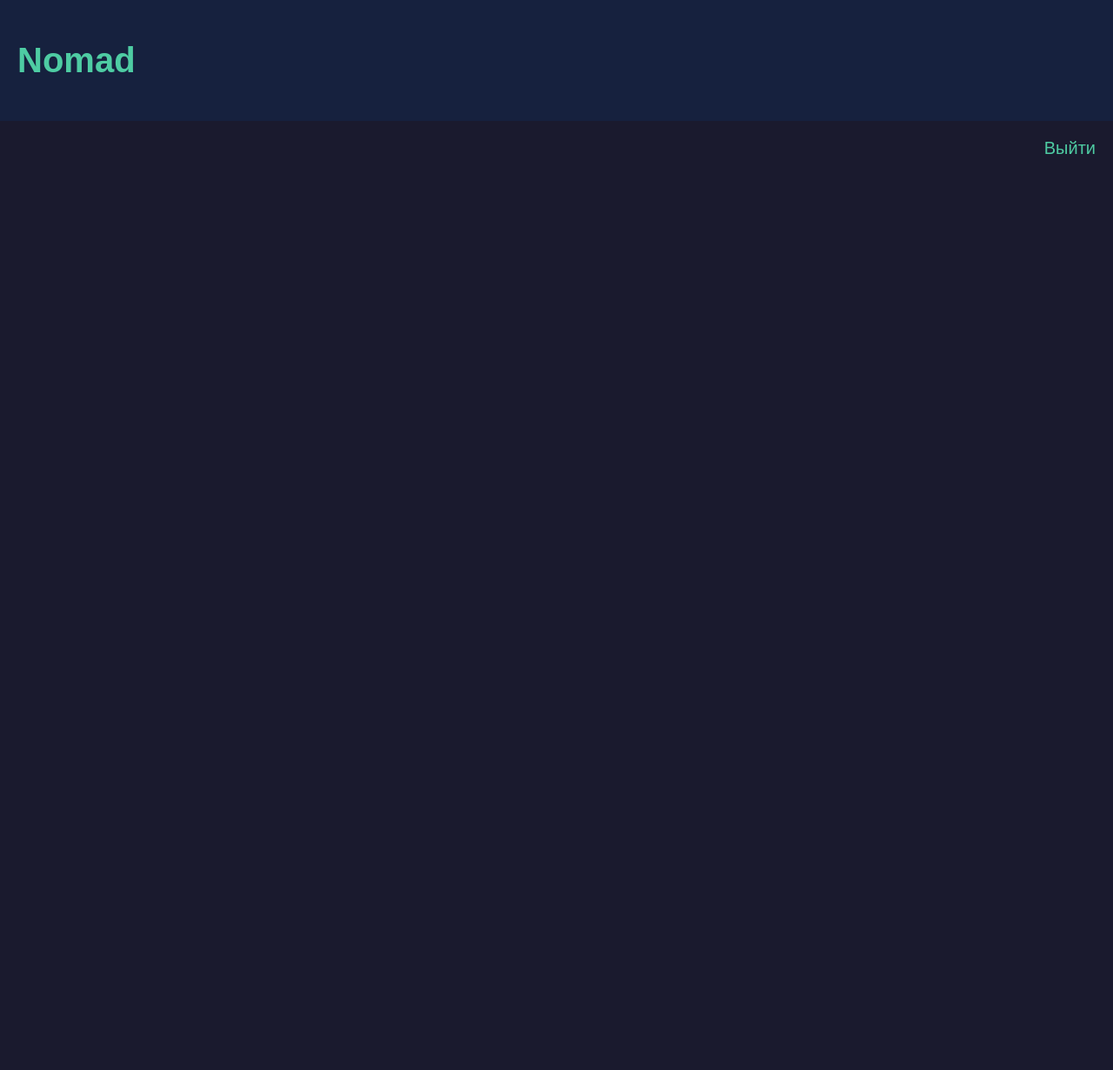
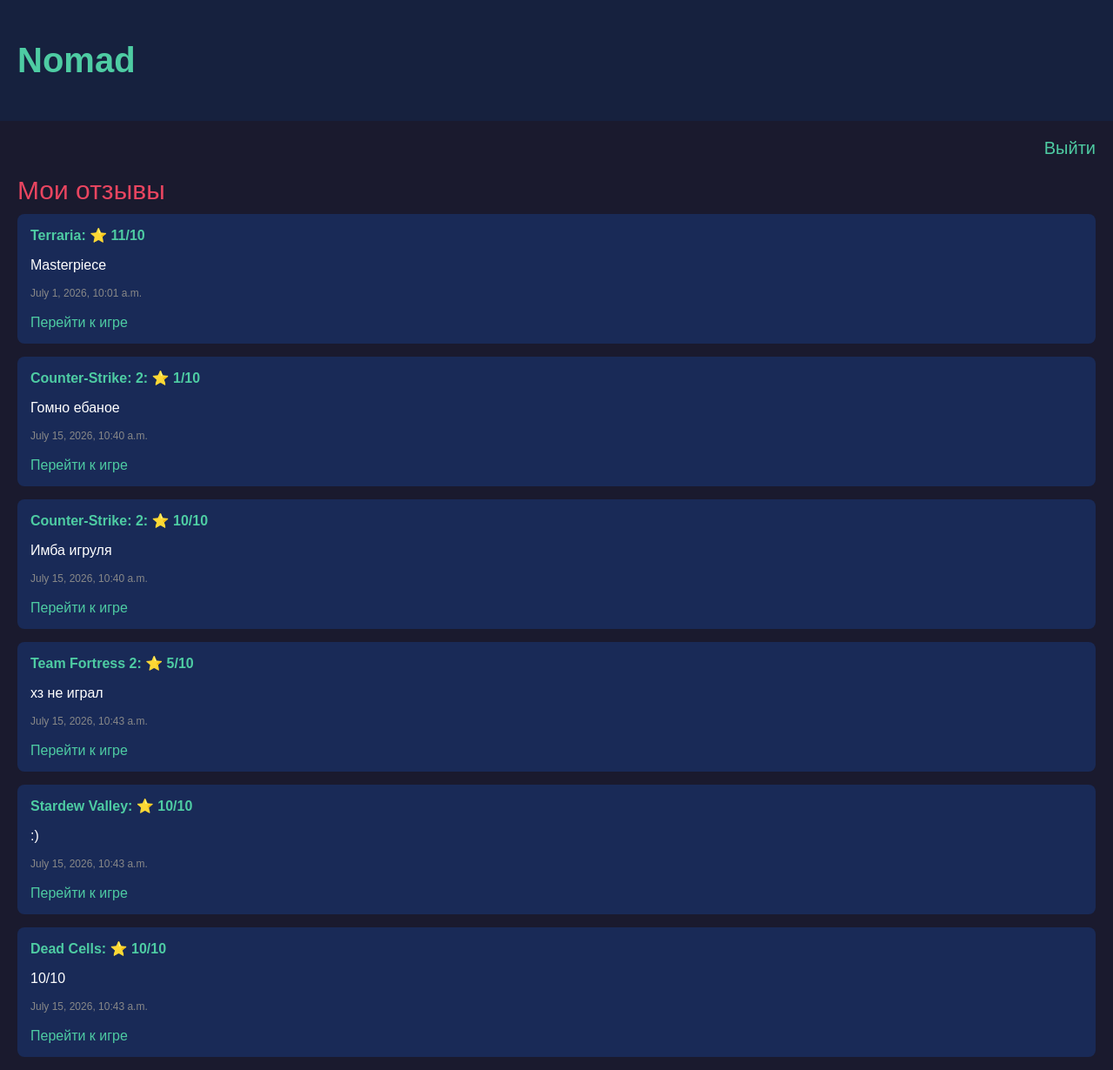
Before and after one commit to NomadRTH/Game-base, a Django app: page /games/person/ in a window 1280 px wide. Shown: the whole page at 87% size. Before the commit the page ends 177 px from the top, so only its background shows below. Run offline with Django 4.2, Linux system fonts and the light colour scheme; a user stored in the database is signed in; data comes from the database, SQL or seed files in the repository; both versions use the stored data as it was after the commit.

Commit message:
Третий коммит

```diff
--- a/games/static/games/style5.css
+++ b/games/static/games/style5.css
@@ -15,6 +15,7 @@ h1{
 .exit{
     margin: 20px;
     text-align: right;
+
 }
 .exit a{
     color: #4ecca3;
@@ -24,3 +25,46 @@ h1{
 .exit a:hover{
     text-decoration: underline;
 }
+.Review-head{
+    color: #e94560;
+    font-size: 30px;
+    margin-left: 20px;
+    margin-bottom: 10px;
+}
+.review-card {
+    background-color: #192a57;
+    border-radius: 8px;
+    padding: 15px;
+    margin-bottom: 15px;
+    margin-right: 20px;
+    margin-left: 20px;
+}
+.review-rating {
+    font-weight: bold;
+    color: #4ecca3;
+    margin-bottom: 8px;
+}
+
+.feedback{
+    color: white;
+}
+
+.review-date {
+    font-size: 12px;
+    color: #888;
+    margin-top: 8px;
+}
+.about-link{
+    color: #4ecca3;
+    text-decoration: none;
+}
+
+.about-link:hover{
+    text-decoration: underline;
+}
+
+.No-review{
+    color: #2b755c;
+    font-size: 24px;
+    margin: 20px
+}
--- a/games/templates/games/person.html
+++ b/games/templates/games/person.html
@@ -14,5 +14,24 @@
     <div class="exit">
         <a href="{% url 'logout' %}">Выйти</a>
     </div>
+    <div class="Review-head">
+        Мои отзывы
+    </div>
+    <div class="Review">
+        {% if user.review_set.all %}
+            {% for review in reviews %}
+                <div class="review-card">
+                    <div class="review-rating">{{ review.game.title }}: ⭐ {{ review.rating }}/10</div>
+                        <p class="feedback">{{ review.feedback }}</p>
+                    <div class="review-date">{{ review.date }}</div><br>
+                        {% if review.user == request.user %}
+                            <a href="{% url 'games:detail' review.game.id %}" class="about-link">Перейти к игре</a>
+                        {% endif %}
+                </div>
+            {% endfor %}
+        {% else %}
+                <p class="No-review">Вы пока не оставили ни одного отзыва</p>
+        {% endif %}
+    </div>
 </body>
 </html>
--- a/games/views.py
+++ b/games/views.py
@@ -45,8 +45,10 @@ def register(request):
 
 
 def person(request):
+    reviews = Review.objects.filter(user=request.user)
     context = {
-        "user":request.user
+        "user": request.user,
+        "reviews": reviews
     }
     return render(request, "games/person.html", context)
 
```
Also changed, not shown: db.sqlite3.
